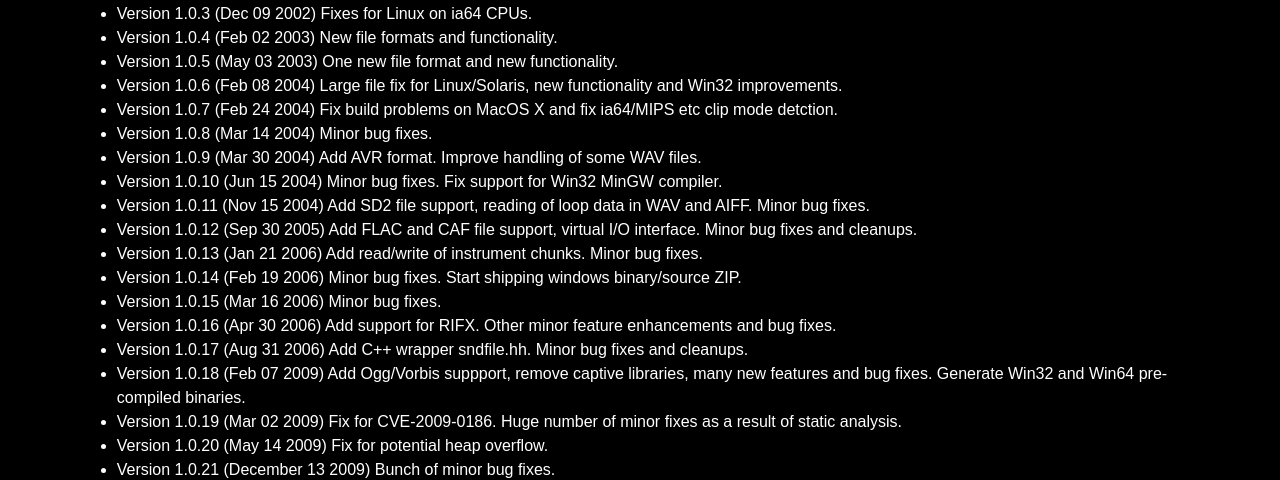
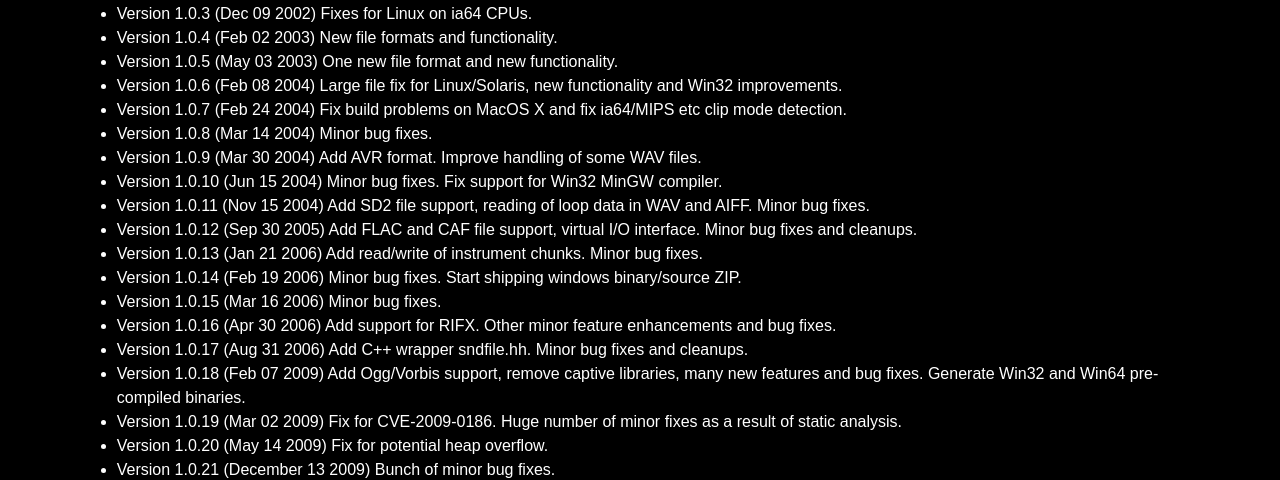
Before and after one commit to codacy-open-source-projects-scans/libsndfile, a Jekyll site: the page built from docs/index.md, in a window 1280 px wide and 900 px high, scrolled down 1457 px. Shown: the part 159-639 px from the top of the window. Built offline with Jekyll 4.4.1, drawn with Linux system fonts in a browser that asks for light colours.

Commit message:
Frozen autocommit 2023-07-25 10:03:59.394334

```diff
--- a/docs/index.md
+++ b/docs/index.md
@@ -93,7 +93,7 @@ Here is the release history for libsndfile:
 * Version 1.0.6 (Feb 08 2004) Large file fix for Linux/Solaris, new
   functionality   and Win32 improvements.
 * Version 1.0.7 (Feb 24 2004) Fix build problems on MacOS X and fix ia64/MIPS
-  etc clip mode detction.
+  etc clip mode detection.
 * Version 1.0.8 (Mar 14 2004) Minor bug fixes.
 * Version 1.0.9 (Mar 30 2004) Add AVR format. Improve handling of some WAV
   files.
@@ -112,7 +112,7 @@ Here is the release history for libsndfile:
   enhancements and bug fixes.
 * Version 1.0.17 (Aug 31 2006) Add C++ wrapper sndfile.hh. Minor bug fixes and
   cleanups.
-* Version 1.0.18 (Feb 07 2009) Add Ogg/Vorbis suppport, remove captive
+* Version 1.0.18 (Feb 07 2009) Add Ogg/Vorbis support, remove captive
   libraries, many new features and bug fixes. Generate Win32 and Win64
   pre-compiled binaries.
 * Version 1.0.19 (Mar 02 2009) Fix for CVE-2009-0186. Huge number of minor fixes
--- a/docs/linux_games_programming.txt
+++ b/docs/linux_games_programming.txt
@@ -175,7 +175,7 @@ which can be directly translated to:
 
 and the same for pcmbitwitdhs of 24 and 32. For pcmbitwidth of 8
 you need to know that WAV files use SF_FORMAT_PCM_U8 and AIFF
-files use SF_FORMAT_PCM_S8. Thats all there is to it.
+files use SF_FORMAT_PCM_S8. That's all there is to it.
 
 Erik
 --
```
Also changed, not shown: docs/api.md (+5 -5 lines), docs/bugs.md (+2 -2 lines), docs/command.md (+6 -6 lines), docs/development.md (+1 -1 lines), docs/lists.md (+1 -1 lines), README.md, 1 other file.
